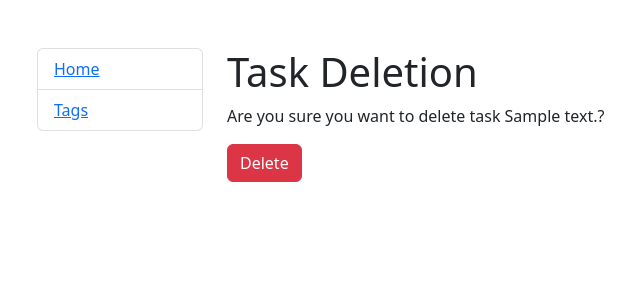
After one commit to realasdfg/to-do-list, a Django app: page /tasks/1/delete/ in a window 1280 px wide. The commit adds this page. Shown: the top 300 px of the page, without its empty margins (45-685 px from the left). Run offline with Django 5.2, Linux system fonts and the light colour scheme; tables that the repository leaves empty hold one stand-in row (values such as "Sample post").

Commit message:
Add delete task functionality

```diff
--- a/tasks/urls.py
+++ b/tasks/urls.py
@@ -1,6 +1,11 @@
 from django.urls import path
 
-from tasks.views import IndexView, TaskCreateView, TaskUpdateView
+from tasks.views import (
+    IndexView,
+    TaskCreateView,
+    TaskUpdateView,
+    TaskDeleteView
+)
 
 urlpatterns = [
     path("", IndexView.as_view(), name="index"),
@@ -10,6 +15,11 @@ urlpatterns = [
         TaskUpdateView.as_view(),
         name="task-update"
     ),
+    path(
+        "tasks/<int:pk>/delete/",
+        TaskDeleteView.as_view(),
+        name="task-delete"
+    ),
 ]
 
 app_name = "tasks"
--- a/tasks/views.py
+++ b/tasks/views.py
@@ -30,3 +30,8 @@ class TaskUpdateView(generic.UpdateView):
     model = Task
     form_class = TaskForm
     success_url = reverse_lazy("tasks:index")
+
+
+class TaskDeleteView(generic.DeleteView):
+    model = Task
+    success_url = reverse_lazy("tasks:index")
--- a/templates/tasks/index.html
+++ b/templates/tasks/index.html
@@ -42,7 +42,7 @@
             -
           {% endfor %}
           <a href="{% url 'tasks:task-update' task.id %}" class="link-primary">Update</a>
-          <a href="#" class="link-primary">Delete</a>
+          <a href="{% url 'tasks:task-delete' task.id %}" class="link-primary">Delete</a>
         </p>
       </li>
     {% empty %}
--- /dev/null
+++ b/templates/tasks/task_confirm_delete.html
@@ -0,0 +1,10 @@
+{% extends "base.html" %}
+
+{% block content %}
+  <h1>Task Deletion</h1>
+  <p>Are you sure you want to delete task {{ task.content }}?</p>
+  <form method="POST">
+    {% csrf_token %}
+    <input class="btn btn-danger" type="submit" value="Delete">
+  </form>
+{% endblock %}
```
